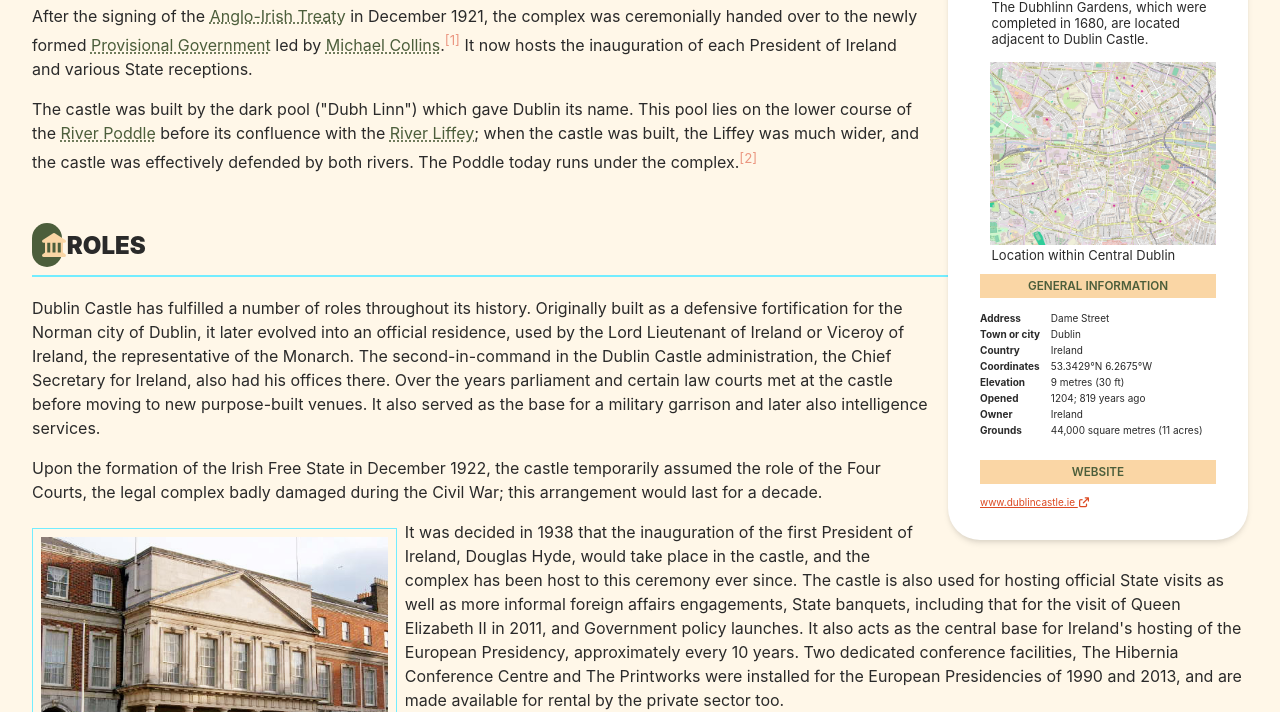
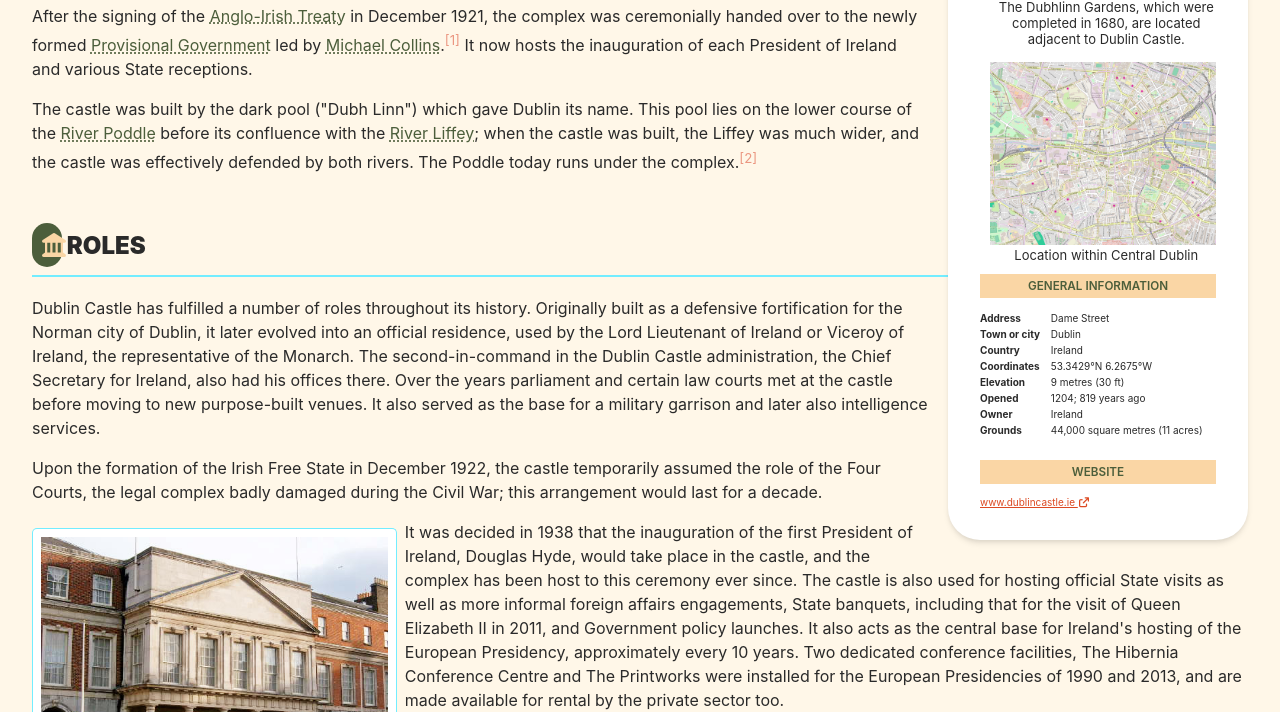
Before and after one commit to fmbiete/uoc_m4.258-pec1, a website built with Parcel: page src/index.html in a window 1280 px wide. Shown: the part 491-1203 px from the top of the page. Built offline with nearby package versions, Linux system fonts and the light colour scheme.

Commit message:
Style figures

```diff
--- a/src/assets/styles/_variables.scss
+++ b/src/assets/styles/_variables.scss
@@ -30,3 +30,6 @@ $link-external: $color-contrast;
 $link-internal: $color-contrast-light;
 
 $header-height-desktop: 100px;
+
+$figures-background-color: #FFFFFF;
+$figures-border-radius: 5px;
--- a/src/assets/styles/layouts/home/_pictures.scss
+++ b/src/assets/styles/layouts/home/_pictures.scss
@@ -1,12 +1,15 @@
 figure {
     display: table;
     width: 30%;
-    border: thin $uoc-masterbrand solid;
-    border-bottom: none;
     margin: 0.5em;
     margin-bottom: 0;
     padding: 0.5em;
     padding-bottom: 0;
+    background-color: $figures-background-color;
+    border: thin $uoc-masterbrand solid;
+    border-bottom: none;
+    border-top-left-radius: $figures-border-radius;
+    border-top-right-radius: $figures-border-radius;
 }
 
 figure.left,
@@ -29,7 +32,11 @@ figcaption {
     display: table-caption;
     caption-side: bottom;
     font-size: small;
+    text-align: center;
     padding-left: 0.5em;
+    background-color: $figures-background-color;
     border: thin $uoc-masterbrand solid;
     border-top: none;
+    border-bottom-left-radius: $figures-border-radius;
+    border-bottom-right-radius: $figures-border-radius;
 }
```
